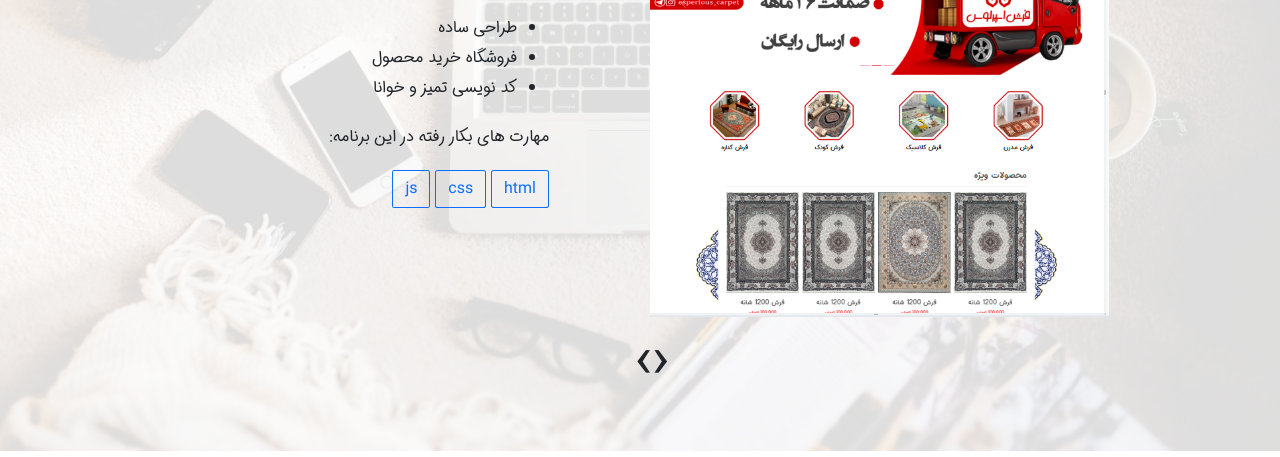
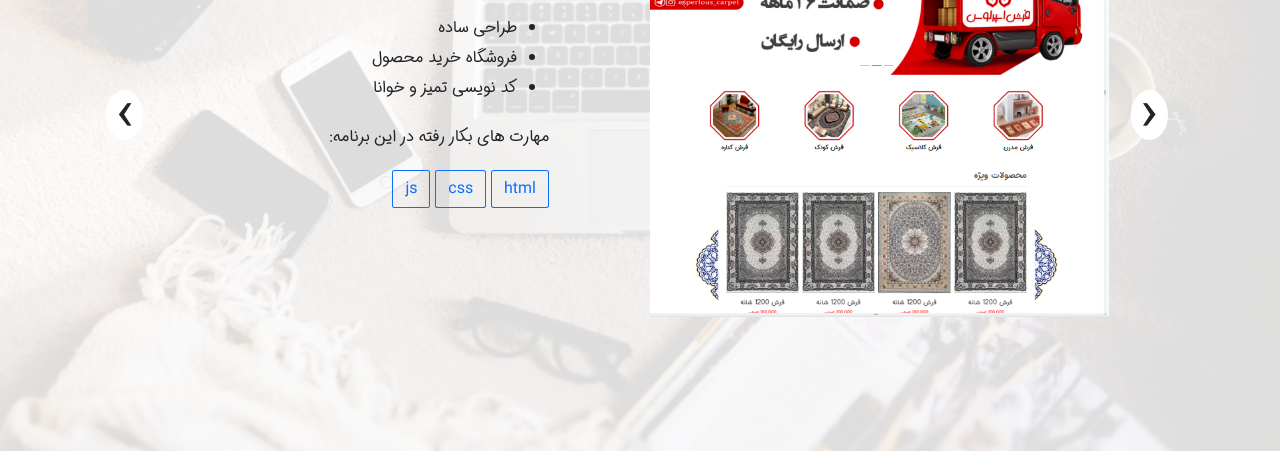
Before and after one commit to aminnateghi10/web, a plain HTML site: page index.html in a window 1280 px wide. Shown: the part 2051-2508 px from the top of the page. Drawn offline with Linux system fonts and the light colour scheme.

Commit message:
Flash scroll

```diff
--- a/css/style.css
+++ b/css/style.css
@@ -239,3 +239,21 @@ div[role="progressbar"]::before {
   font-size: 58px;
   margin-top: 30px;
 }
+
+.owl-prev span{
+  position: absolute;
+  top: 41%;
+  right: 30px;
+  background-color: white;
+  border-radius: 50%;
+  padding: 10px;
+}
+
+.owl-next span{
+  position: absolute;
+  top: 41%;
+  left: 0px;
+  background-color: white;
+  border-radius: 50%;
+  padding: 10px;
+}
--- a/index.html
+++ b/index.html
@@ -173,7 +173,7 @@
                     </h2>
                 </div>
                 <div class="mt-4">
-                    <div class="">
+                    <div>
                         <div class="container wow animate__animated animate__fadeInUp">
                             <div class="owl-carousel owl-theme row">
                                 <div class="item col-12 d-flex row ">
```
